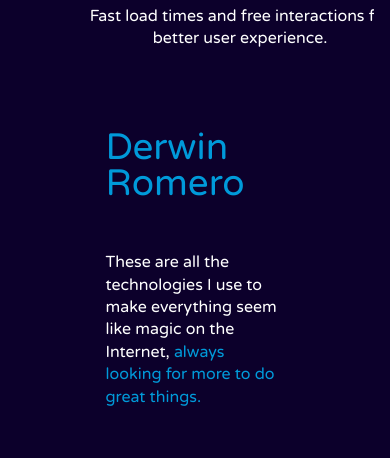
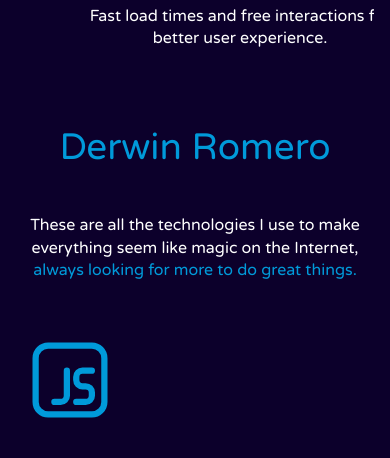
Before and after one commit to Derwin1310/Portfolio-web, a React app: page / in a window 390 px wide. Shown: the part 1360-1818 px from the top of the page. Built offline with nearby package versions, Linux system fonts and the light colour scheme; some icons are missing.

Commit message:
fixing the paragraph issues

```diff
--- a/src/components/about/style.css
+++ b/src/components/about/style.css
@@ -27,6 +27,7 @@
     flex-direction: column;
     align-items: center;
     margin-bottom: 3rem;
+    gap: 3rem;
 }
 
 .hexagon__name,
@@ -37,7 +38,6 @@
 
 .hexagon__name {
     font-size:2.3rem ;
-    margin-bottom: 3rem;
 }
 
 .grid-container {
@@ -66,7 +66,8 @@
 
 @media only screen and (max-width: 768px) {
     .hexagon {
-        max-width: 50%;
+        /* max-width: 50%; */
+        text-align: center;
         margin-left: auto;
         margin-right: auto;
     }
```
